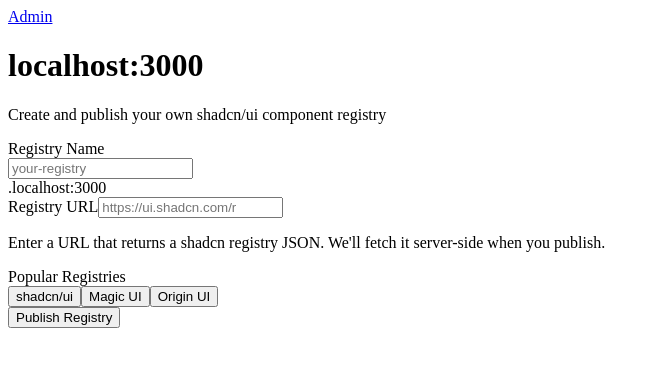
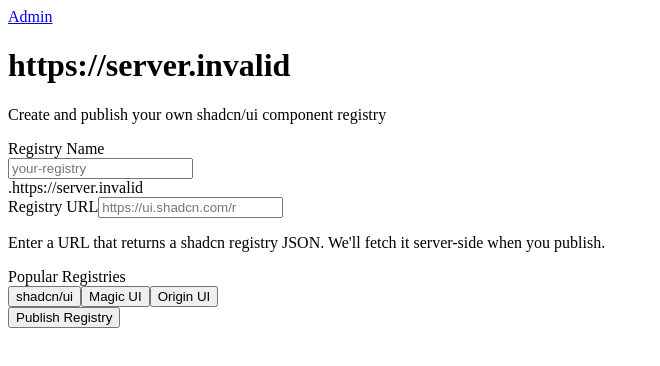
Before and after one commit to jacobparis/registry-registry, a Next.js app: page / in a window 1280 px wide. Shown: the top 366 px of the page, without its empty margins (0-660 px from the left). Built offline with nearby package versions, Linux system fonts and the light colour scheme; no server answers.

Commit message:
fix: update rootDomain to use NEXT_PUBLIC_PRODUCTION_URL for consistency

```diff
--- a/app/components/registry-display.tsx
+++ b/app/components/registry-display.tsx
@@ -100,7 +100,7 @@
       {/* Install Command */}
       <div className="p-4 border-b">
         <div className="bg-muted p-3 rounded font-mono text-sm">
-          npx shadcn@latest -r {protocol}://{subdomain}.{rootDomain} add {component.name}
+          npx shadcn@latest add ${protocol}://${subdomain}.${rootDomain}/r/${component.name}
         </div>
       </div>
 
--- a/lib/utils.ts
+++ b/lib/utils.ts
@@ -5,7 +5,7 @@
 export const protocol =
   process.env.NODE_ENV === 'production' ? 'https' : 'http';
 export const rootDomain =
-  process.env.VERCEL_PROJECT_PRODUCTION_URL || 'localhost:3000';
+  process.env.NEXT_PUBLIC_PRODUCTION_URL || 'localhost:3000';
 
 export function cn(...inputs: ClassValue[]) {
   return twMerge(clsx(inputs));
```
